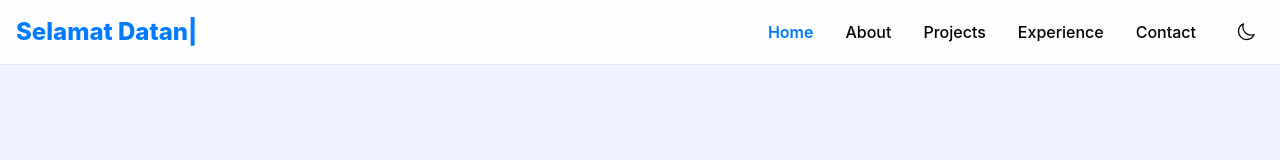
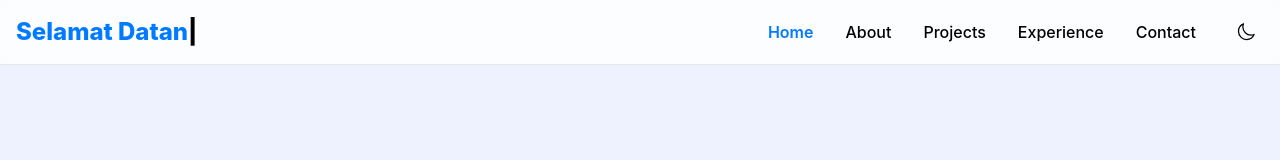
Before and after one commit to jkgithub02/my_portfolio, a Next.js app: page / in a window 1280 px wide. Shown: the top 160 px of the page. Built offline with nearby package versions, Linux system fonts and the light colour scheme.

Commit message:
typewriter cursor color change for light and dark mode

```diff
--- a/src/components/NavBar.tsx
+++ b/src/components/NavBar.tsx
@@ -71,7 +71,7 @@ const NavBar = () => {
                 <motion.div {...fadeInDown} transition={{ delay: 0.3 }} className='flex items-center justify-between h-16'>
                     <Link href='/' className='text-2xl font-extrabold text-primary'>
                         {currentText}
-                        <span className="animate-pulse">|</span>
+                        <span className="animate-pulse text-black dark:text-white" >|</span>
                     </Link>
                     {/* options */}
                     <div className='hidden md:flex items-center space-x-8'>
```
